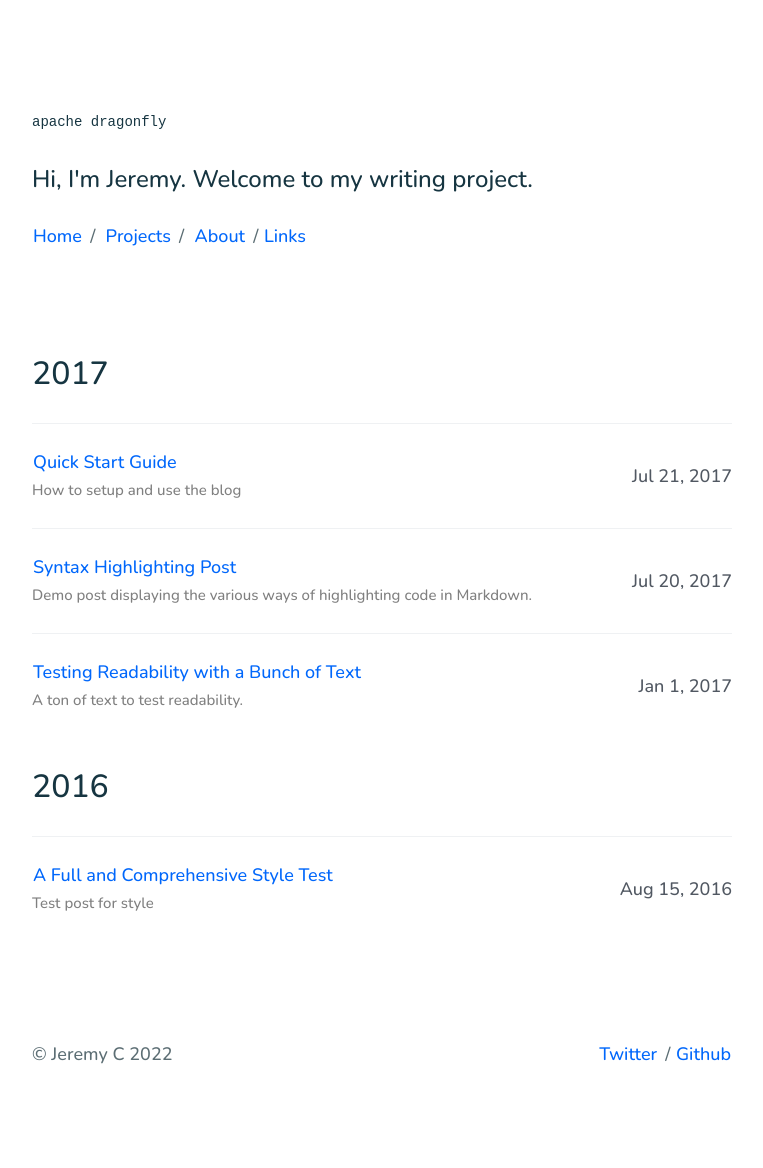
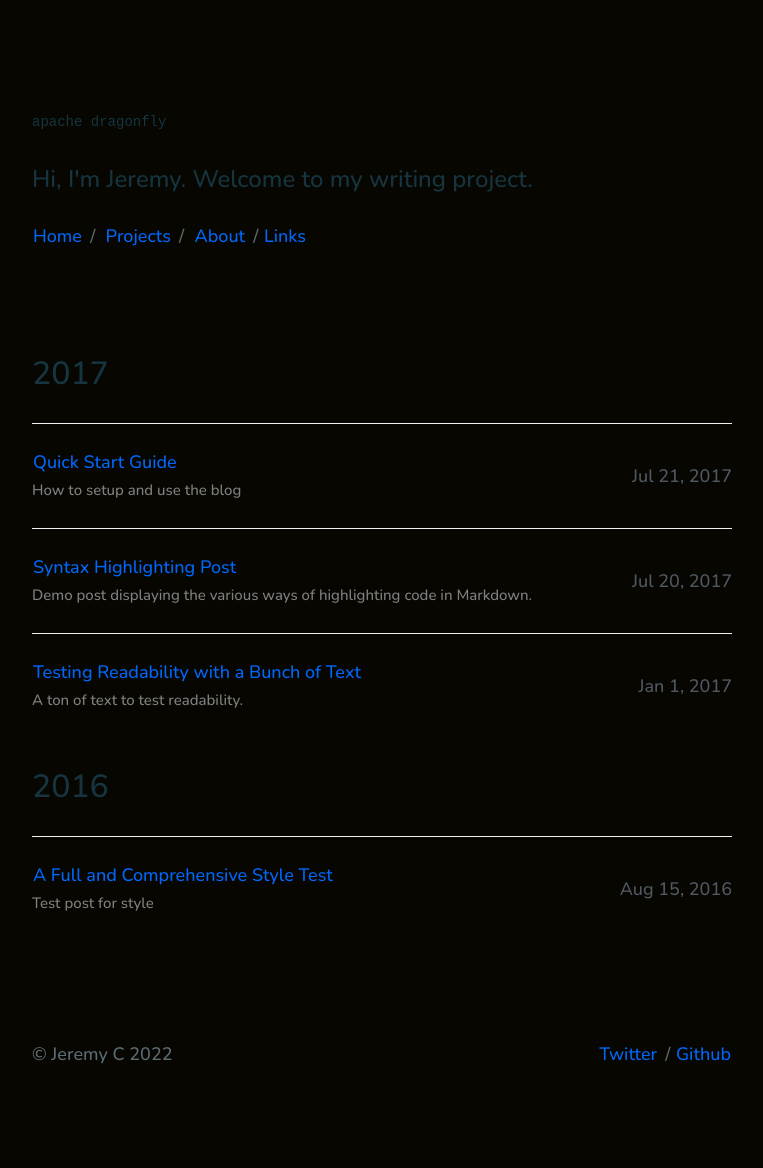
Before and after one commit to apachedragonfly/apachedragonfly.github.io, a Jekyll site: the page built from index.html, in a window 1280 px wide. Shown: the whole page, without its empty margins (258-1021 px from the left). Built offline with Jekyll 4.4.1, drawn with Linux system fonts in a browser that asks for light colours.

Commit message:
Update _reset.scss

```diff
--- a/_sass/base/_reset.scss
+++ b/_sass/base/_reset.scss
@@ -24,6 +24,7 @@ html {
 body {
     @include ff--sans-serif(400);
     -webkit-font-smoothing: antialiased;
+    background-color: #070600;
 }
 
 article,
```
